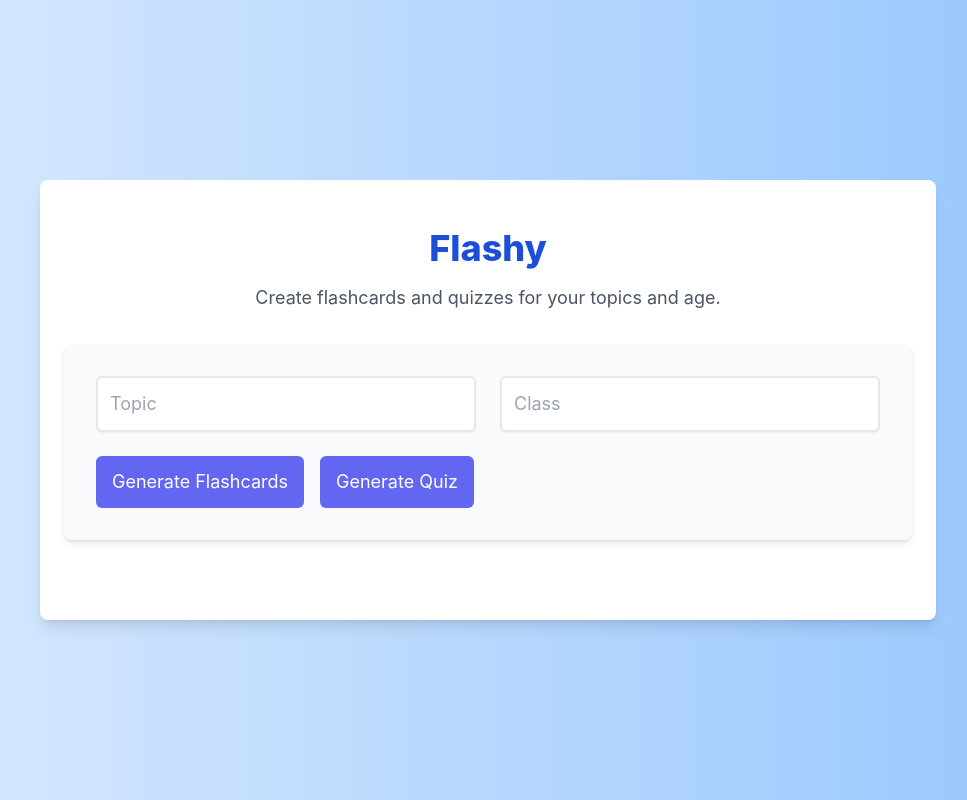
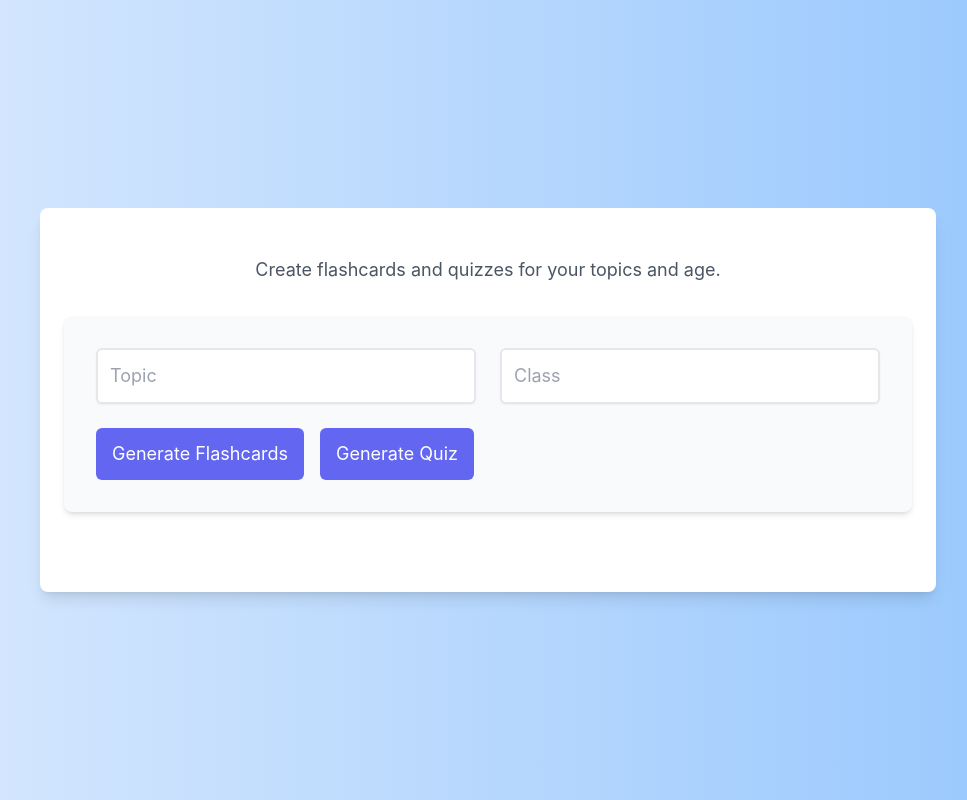
Before and after one commit to EkalavyanS/EduQuiz, a React (Vite) app: page / in a window 1280 px wide. Shown: the whole page, without its empty margins (152-1119 px from the left). Built offline with nearby package versions, Linux system fonts and the light colour scheme.

Commit message:
Remove header

```diff
--- a/src/components/main.jsx
+++ b/src/components/main.jsx
@@ -44,7 +44,6 @@ export default function Main() {
     >
       <main className="w-full max-w-4xl px-6 py-12 bg-white rounded-lg shadow-lg relative">
         <div className="mb-8 text-center">
-          <h1 className="text-4xl font-extrabold mb-4 text-blue-700">Flashy</h1>
           <p className="text-lg text-gray-600">Create flashcards and quizzes for your topics and age.</p>
         </div>
         <div className="bg-gray-50 shadow-md rounded-lg p-8 mb-8">
```
